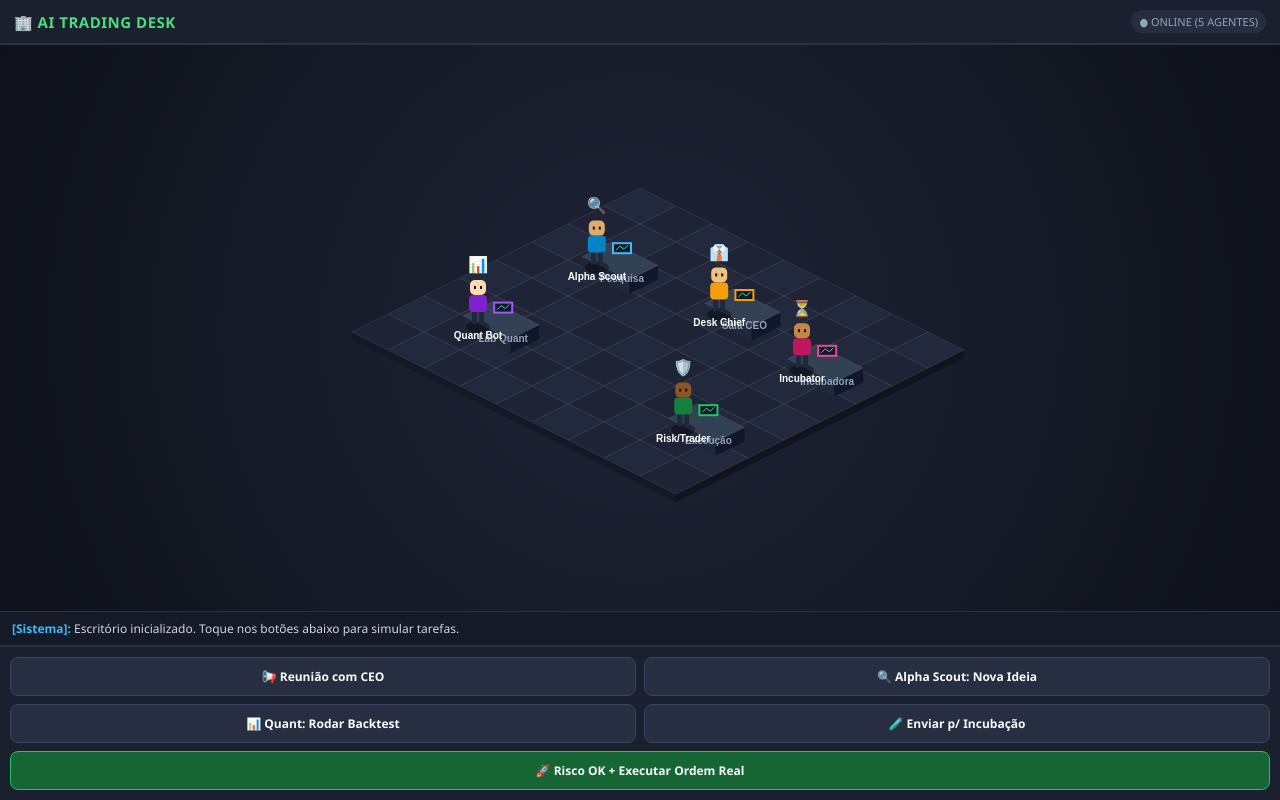
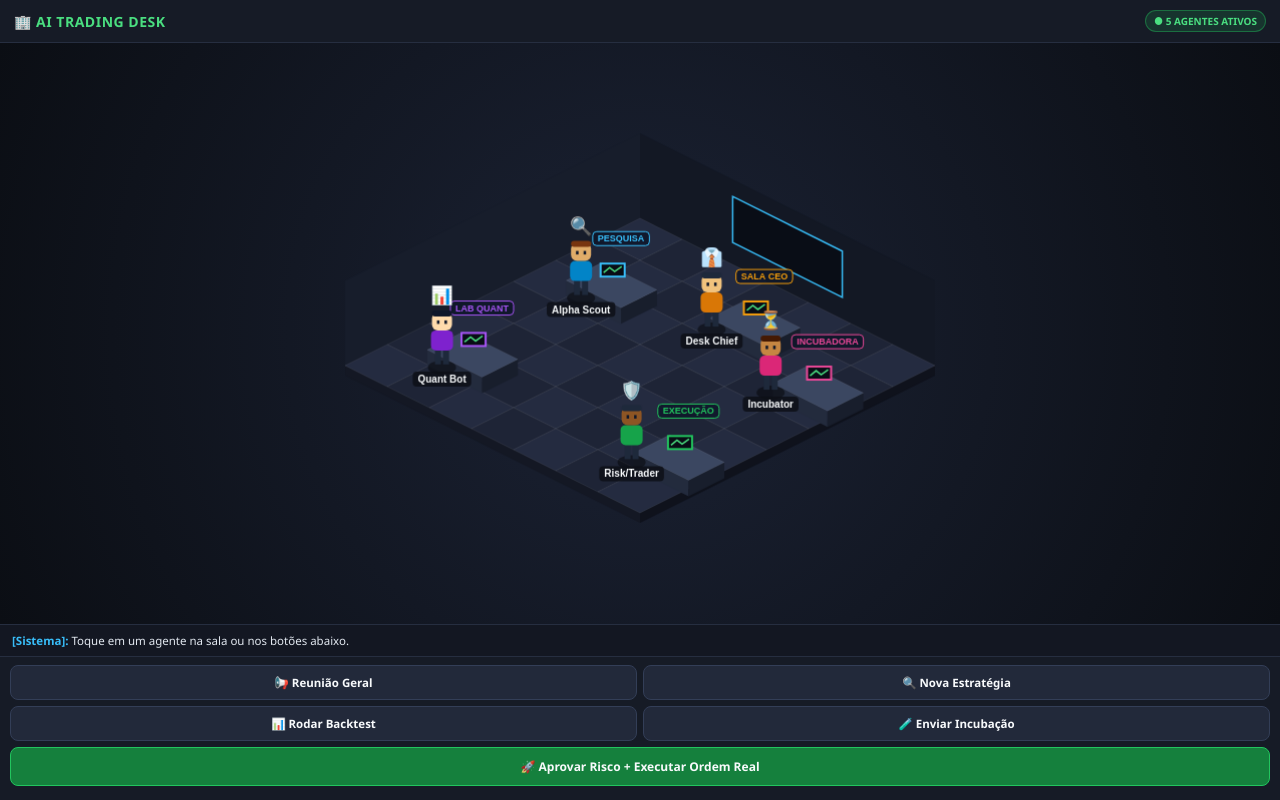
Before and after one commit to odilaoaires-cmd/Escrit-rio-IA, a plain HTML site: page index.html in a window 1280 px wide. Drawn offline with Linux system fonts and the light colour scheme.

Commit message:
Refactor index.html for UI improvements and functionality
Updated styles and layout for improved UI. Adjusted agent commands and added new features for interaction.

```diff
--- a/index.html
+++ b/index.html
@@ -5,26 +5,26 @@
   <meta name="viewport" content="width=device-width, initial-scale=1.0, maximum-scale=1.0, user-scalable=no" />
   <title>AI Trading Desk - Escritório Virtual</title>
   <style>
-    * { box-sizing: border-box; margin: 0; padding: 0; font-family: 'Segoe UI', Tahoma, Geneva, Verdana, sans-serif; }
+    * { box-sizing: border-box; margin: 0; padding: 0; font-family: 'Segoe UI', system-ui, -apple-system, sans-serif; }
     body {
-      background: #12151e;
+      background: #0d1017;
       color: #fff;
       display: flex;
       flex-direction: column;
-      height: 100vh;
+      height: 100dvh;
       overflow: hidden;
     }
     header {
-      background: #1b202e;
+      background: #161b26;
       padding: 10px 14px;
       display: flex;
       justify-content: space-between;
       align-items: center;
-      border-bottom: 2px solid #2b3245;
-      z-index: 10;
+      border-bottom: 1px solid #262e40;
+      flex-shrink: 0;
     }
-    header h1 { font-size: 15px; font-weight: 700; color: #4ade80; letter-spacing: 0.5px; }
-    header span { font-size: 11px; background: #262d40; padding: 4px 8px; border-radius: 12px; color: #94a3b8; }
+    header h1 { font-size: 14px; font-weight: 800; color: #4ade80; letter-spacing: 0.5px; display: flex; align-items: center; gap: 6px; }
+    header span { font-size: 10px; font-weight: 700; background: rgba(34, 197, 94, 0.15); border: 1px solid rgba(34, 197, 94, 0.4); padding: 3px 8px; border-radius: 12px; color: #4ade80; }
 
     #canvas-container {
       flex: 1;
@@ -32,75 +32,77 @@
       display: flex;
       justify-content: center;
       align-items: center;
-      background: radial-gradient(circle at center, #1e2436 0%, #0f121a 100%);
+      background: radial-gradient(circle at center, #1b2234 0%, #0b0e14 100%);
       overflow: hidden;
     }
     canvas {
-      max-width: 100%;
-      max-height: 100%;
+      width: 100%;
+      height: 100%;
+      object-fit: contain;
       touch-action: manipulation;
     }
 
     #log-bar {
-      background: #161a26;
+      background: #131722;
       padding: 8px 12px;
-      font-size: 12px;
-      color: #cbd5e1;
-      border-top: 1px solid #2b3245;
+      font-size: 11.5px;
+      color: #e2e8f0;
+      border-top: 1px solid #262e40;
       white-space: nowrap;
       overflow: hidden;
       text-overflow: ellipsis;
+      flex-shrink: 0;
     }
     #log-bar b { color: #38bdf8; }
 
     #controls {
-      background: #1b202e;
-      padding: 10px;
+      background: #161b26;
+      padding: 8px 10px 14px 10px;
       display: grid;
       grid-template-columns: repeat(2, 1fr);
-      gap: 8px;
-      border-top: 2px solid #2b3245;
-      z-index: 10;
+      gap: 6px;
+      border-top: 1px solid #262e40;
+      flex-shrink: 0;
     }
     button {
-      background: #272e42;
+      background: #22293a;
       color: #f8fafc;
-      border: 1px solid #3b4563;
-      padding: 10px 8px;
+      border: 1px solid #333e57;
+      padding: 9px 6px;
       border-radius: 8px;
-      font-size: 12px;
+      font-size: 11.5px;
       font-weight: 600;
       cursor: pointer;
-      transition: 0.15s;
+      transition: 0.12s;
       display: flex;
       align-items: center;
       justify-content: center;
       gap: 5px;
     }
-    button:active { transform: scale(0.96); background: #3b82f6; }
-    button.full { grid-column: span 2; background: #166534; border-color: #22c55e; }
-    button.full:active { background: #15803d; }
+    button:active { transform: scale(0.96); background: #2563eb; border-color: #60a5fa; }
+    button.full { grid-column: span 2; background: #15803d; border-color: #22c55e; font-size: 12px; padding: 10px; }
+    button.full:active { background: #166534; }
   </style>
 </head>
 <body>
 
   <header>
     <h1>🏢 AI TRADING DESK</h1>
-    <span id="status-badge">● ONLINE (5 AGENTES)</span>
+    <span id="status-badge">● 5 AGENTES ATIVOS</span>
   </header>
 
   <div id="canvas-container">
-    <canvas id="officeCanvas" width="760" height="520"></canvas>
+    <canvas id="officeCanvas" width="620" height="580"></canvas>
   </div>
 
-  <div id="log-bar"><b>[Sistema]:</b> Escritório inicializado. Toque nos botões abaixo para simular tarefas.</div>
+  <div id="log-bar"><b>[Sistema]:</b> Toque em um agente na sala ou nos botões abaixo.</div>
 
   <div id="controls">
-    <button onclick="simularEvento('reuniao')">📢 Reunião com CEO</button>
-    <button onclick="simularEvento('ideia')">🔍 Alpha Scout: Nova Ideia</button>
-    <button onclick="simularEvento('backtest')">📊 Quant: Rodar Backtest</button>
-    <button onclick="simularEvento('incubar')">🧪 Enviar p/ Incubação</button>
-    <button class="full" onclick="simularEvento('operar')">🚀 Risco OK + Executar Ordem Real</button>
+    <button onclick="simularEvento('reuniao')">📢 Reunião Geral</button>
+    <button onclick="simularEvento('ideia')">🔍 Nova Estratégia</button>
+    <button onclick="simularEvento('backtest')">📊 Rodar Backtest</button>
+    <button onclick="simularEvento('incubar')">🧪 Enviar Incubação</button>
+    <button class="full" onclick="simularEvento('operar')">🚀 Aprovar Risco + Executar Ordem Real</button>
   </div>
 
   <script>
@@ -108,30 +110,30 @@
     const ctx = canvas.getContext('2d');
     const logBar = document.getElementById('log-bar');
 
-    // Configuração das mesas (posições na grade isométrica)
+    // Estações bem espaçadas na grade 7x7
     const estacoes = {
-      ceo:       { gx: 4.5, gy: 1.8, nome: 'Sala CEO', cor: '#f59e0b' },
-      scout:     { gx: 1.5, gy: 2.2, nome: 'Pesquisa', cor: '#38bdf8' },
-      quant:     { gx: 1.5, gy: 5.5, nome: 'Lab Quant', cor: '#a855f7' },
-      incubator: { gx: 7.2, gy: 2.2, nome: 'Incubadora', cor: '#ec4899' },
-      trader:    { gx: 7.2, gy: 5.5, nome: 'Execução', cor: '#22c55e' }
+      ceo:       { gx: 3.2, gy: 0.7, nome: 'SALA CEO',   cor: '#f59e0b' },
+      scout:     { gx: 0.6, gy: 1.5, nome: 'PESQUISA',   cor: '#38bdf8' },
+      incubator: { gx: 5.5, gy: 1.5, nome: 'INCUBADORA', cor: '#ec4899' },
+      quant:     { gx: 0.6, gy: 4.8, nome: 'LAB QUANT',  cor: '#a855f7' },
+      trader:    { gx: 5.5, gy: 4.8, nome: 'EXECUÇÃO',   cor: '#22c55e' }
     };
 
-    // Agentes de IA
+    // Agentes posicionados à frente de suas mesas
     const agentes = [
-      { id: 'ceo',       nome: 'Desk Chief',  corRoupa: '#f59e0b', corPele: '#f1c27d', gx: 4.5, gy: 2.3, tx: 4.5, ty: 2.3, fala: 'Monitorando desk...', emoji: '👔', timer: 0 },
-      { id: 'scout',     nome: 'Alpha Scout', corRoupa: '#0284c7', corPele: '#e0ac69', gx: 1.5, gy: 2.7, tx: 1.5, ty: 2.7, fala: 'Buscando indicadores...', emoji: '🔍', timer: 0 },
-      { id: 'quant',     nome: 'Quant Bot',   corRoupa: '#7e22ce', corPele: '#ffdbac', gx: 1.5, gy: 6.0, tx: 1.5, ty: 6.0, fala: 'Aguardando código...', emoji: '📊', timer: 0 },
-      { id: 'incubator', nome: 'Incubator',   corRoupa: '#be185d', corPele: '#c68642', gx: 7.2, gy: 2.7, tx: 7.2, ty: 2.7, fala: '3 robôs em teste...', emoji: '⏳', timer: 0 },
-      { id: 'trader',    nome: 'Risk/Trader', corRoupa: '#15803d', corPele: '#8d5524', gx: 7.2, gy: 6.0, tx: 7.2, ty: 6.0, fala: 'Risco max 2%', emoji: '🛡️', timer: 0 }
+      { id: 'ceo',       nome: 'Desk Chief',  corRoupa: '#d97706', corCabelo: '#1e293b', corPele: '#f1c27d', gx: 3.4, gy: 1.7, tx: 3.4, ty: 1.7, fala: 'Coordenando operações.', emoji: '👔', timer: 0 },
+      { id: 'scout',     nome: 'Alpha Scout', corRoupa: '#0284c7', corCabelo: '#78350f', corPele: '#e0ac69', gx: 1.1, gy: 2.5, tx: 1.1, ty: 2.5, fala: 'Analisando indicadores...', emoji: '🔍', timer: 0 },
+      { id: 'incubator', nome: 'Incubator',   corRoupa: '#db2777', corCabelo: '#451a03', corPele: '#c68642', gx: 5.6, gy: 2.5, tx: 5.6, ty: 2.5, fala: 'Monitorando 3 robôs.', emoji: '⏳', timer: 0 },
+      { id: 'quant',     nome: 'Quant Bot',   corRoupa: '#7e22ce', corCabelo: '#0f172a', corPele: '#ffdbac', gx: 1.1, gy: 5.8, tx: 1.1, ty: 5.8, fala: 'Motor de backtest pronto.', emoji: '📊', timer: 0 },
+      { id: 'trader',    nome: 'Risk/Trader', corRoupa: '#16a34a', corCabelo: '#1e293b', corPele: '#8d5524', gx: 5.6, gy: 5.8, tx: 5.6, ty: 5.8, fala: 'Risco max: 2% por trade.', emoji: '🛡️', timer: 0 }
     ];
 
-    // Converte grade (gx, gy) para coordenadas isométricas na tela
+    // Escala ampliada para preencher bem a tela do celular
     function toIso(gx, gy) {
       const originX = canvas.width / 2;
-      const originY = 120;
-      const tileW = 72;
-      const tileH = 36;
+      const originY = 175;
+      const tileW = 84;
+      const tileH = 42;
       return {
         x: originX + (gx - gy) * (tileW / 2),
         y: originY + (gx + gy) * (tileH / 2)
@@ -142,7 +144,7 @@
       logBar.innerHTML = `<b>[${autor}]:</b> ${texto}`;
     }
 
-    function comandoAgente(id, tx, ty, fala, emoji, duracao = 240) {
+    function comandoAgente(id, tx, ty, fala, emoji, duracao = 260) {
       const ag = agentes.find(a => a.id === id);
       if (!ag) return;
       ag.tx = tx;
@@ -153,127 +155,175 @@
       log(ag.nome, fala);
     }
 
-    // Simulação dos fluxos de trading
     function simularEvento(tipo) {
       if (tipo === 'reuniao') {
-        comandoAgente('ceo', 4.5, 3.5, 'Reunião rápida! Alinhando metas.', '📢', 260);
-        comandoAgente('scout', 3.6, 3.6, 'Indo, chefe!', '🏃', 260);
-        comandoAgente('quant', 3.8, 4.4, 'Levando relatórios.', '📑', 260);
-        comandoAgente('incubator', 5.3, 3.6, 'Na escuta!', '🫡', 260);
-        comandoAgente('trader', 5.2, 4.4, 'Risco controlado.', '🛡️', 260);
+        comandoAgente('ceo', 3.4, 2.7, 'Reunião rápida no centro!', '📢', 280);
+        comandoAgente('scout', 2.4, 3.1, 'Indo, chefe!', '🏃', 280);
+        comandoAgente('quant', 2.5, 4.1, 'Levando relatórios.', '📑', 280);
+        comandoAgente('incubator', 4.4, 3.1, 'Na escuta!', '🫡', 280);
+        comandoAgente('trader', 4.3, 4.1, 'Risco 100% ok.', '🛡️', 280);
       } else if (tipo === 'ideia') {
-        comandoAgente('scout', 1.8, 5.2, 'Achei setup RSI + Volume! Levando ao Quant.', '💡', 300);
+        comandoAgente('scout', 1.3, 4.7, 'Achei setup RSI + Volume! Toma Quant!', '💡', 300);
         setTimeout(() => {
-          comandoAgente('quant', 1.5, 6.0, 'Recebido! Codificando Pine Script...', '💻', 260);
-          comandoAgente('scout', 1.5, 2.7, 'Voltando à pesquisa.', '🔍', 200);
+          comandoAgente('quant', 1.1, 5.8, 'Codificando Pine Script...', '💻', 280);
+          comandoAgente('scout', 1.1, 2.5, 'Voltando a pesquisar.', '🔍', 200);
         }, 2800);
       } else if (tipo === 'backtest') {
-        comandoAgente('quant', 1.5, 6.0, 'Backtest: Winrate 64% | Profit Factor 1.85!', '📈', 300);
+        comandoAgente('quant', 1.1, 5.8, 'Backtest: 64% Acerto | PF 1.85!', '📈', 300);
       } else if (tipo === 'incubar') {
-        comandoAgente('quant', 6.5, 2.7, 'Enviando estratégia aprovada p/ Incubação!', '📦', 300);
+        comandoAgente('quant', 4.8, 2.6, 'Estratégia aprovada p/ Incubadora!', '📦', 300);
         setTimeout(() => {
-          comandoAgente('incubator', 7.2, 2.7, 'Congelada! Testando 30 dias ao vivo.', '🧪', 280);
-          comandoAgente('quant', 1.5, 6.0, 'Pronto para próximo teste.', '✅', 200);
+          comandoAgente('incubator', 5.6, 2.5, 'Congelada! Testando 30 dias.', '🧪', 280);
+          comandoAgente('quant', 1.1, 5.8, 'Pronto p/ próximo teste.', '✅', 200);
         }, 2800);
       } else if (tipo === 'operar') {
-        comandoAgente('incubator', 6.8, 5.4, 'Incubação 100% aprovada!', '🏆', 260);
+        comandoAgente('incubator', 5.2, 4.8, 'Incubação aprovada! Pode operar!', '🏆', 260);
         setTimeout(() => {
-          comandoAgente('trader', 7.2, 6.0, 'Risco 1.5% OK! Webhook enviado p/ corretora!', '🚀', 320);
-          comandoAgente('ceo', 4.5, 2.3, 'Excelente execução, equipe!', '💰', 280);
-          comandoAgente('incubator', 7.2, 2.7, 'Monitorando próximos.', '⏳', 200);
+          comandoAgente('trader', 5.6, 5.8, 'Risco 1.5% OK! Ordem enviada!', '🚀', 320);
+          comandoAgente('ceo', 3.4, 1.7, 'Excelente lucro, equipe!', '💰', 280);
+          comandoAgente('incubator', 5.6, 2.5, 'Monitorando próximos.', '⏳', 200);
         }, 2500);
       }
     }
 
-    // Desenha um bloco isométrico (chão ou mesa)
+    // Toque direto no avatar na tela
+    canvas.addEventListener('click', (e) => {
+      const rect = canvas.getBoundingClientRect();
+      const scaleX = canvas.width / rect.width;
+      const scaleY = canvas.height / rect.height;
+      const clickX = (e.clientX - rect.left) * scaleX;
+      const clickY = (e.clientY - rect.top) * scaleY;
+
+      agentes.forEach(ag => {
+        const pos = toIso(ag.gx, ag.gy);
+        if (Math.abs(clickX - pos.x) < 28 && Math.abs(clickY - (pos.y - 25)) < 38) {
+          ag.timer = 220;
+          log(ag.nome, ag.fala);
+        }
+      });
+    });
+
     function drawIsoTile(gx, gy, w, d, h, colorTop, colorLeft, colorRight) {
       const p1 = toIso(gx, gy);
       const p2 = toIso(gx + w, gy);
       const p3 = toIso(gx + w, gy + d);
       const p4 = toIso(gx, gy + d);
 
-      // Lado esquerdo
       ctx.fillStyle = colorLeft;
       ctx.beginPath();
-      ctx.moveTo(p4.x, p4.y);
-      ctx.lineTo(p3.x, p3.y);
-      ctx.lineTo(p3.x, p3.y + h);
-      ctx.lineTo(p4.x, p4.y + h);
-      ctx.closePath();
-      ctx.fill();
+      ctx.moveTo(p4.x, p4.y); ctx.lineTo(p3.x, p3.y);
+      ctx.lineTo(p3.x, p3.y + h); ctx.lineTo(p4.x, p4.y + h);
+      ctx.closePath(); ctx.fill();
 
-      // Lado direito
       ctx.fillStyle = colorRight;
       ctx.beginPath();
-      ctx.moveTo(p3.x, p3.y);
-      ctx.lineTo(p2.x, p2.y);
-      ctx.lineTo(p2.x, p2.y + h);
-      ctx.lineTo(p3.x, p3.y + h);
-      ctx.closePath();
-      ctx.fill();
+      ctx.moveTo(p3.x, p3.y); ctx.lineTo(p2.x, p2.y);
+      ctx.lineTo(p2.x, p2.y + h); ctx.lineTo(p3.x, p3.y + h);
+      ctx.closePath(); ctx.fill();
 
-      // Topo
       ctx.fillStyle = colorTop;
       ctx.beginPath();
-      ctx.moveTo(p1.x, p1.y);
-      ctx.lineTo(p2.x, p2.y);
-      ctx.lineTo(p3.x, p3.y);
-      ctx.lineTo(p4.x, p4.y);
-      ctx.closePath();
-      ctx.fill();
-      ctx.strokeStyle = 'rgba(255,255,255,0.08)';
+      ctx.moveTo(p1.x, p1.y); ctx.lineTo(p2.x, p2.y);
+      ctx.lineTo(p3.x, p3.y); ctx.lineTo(p4.x, p4.y);
+      ctx.closePath(); ctx.fill();
+      ctx.strokeStyle = 'rgba(255,255,255,0.07)';
       ctx.stroke();
     }
 
-    // Desenha o piso do escritório (9x8)
+    // Paredes estilo Habbo ao fundo
+    function drawWalls() {
+      const wallH = 85;
+      const topCorner = toIso(0, 0);
+      const leftCorner = toIso(0, 7);
+      const rightCorner = toIso(7, 0);
+
+      // Parede Esquerda
+      ctx.fillStyle = '#171d2b';
+      ctx.beginPath();
+      ctx.moveTo(leftCorner.x, leftCorner.y);
+      ctx.lineTo(topCorner.x, topCorner.y);
+      ctx.lineTo(topCorner.x, topCorner.y - wallH);
+      ctx.lineTo(leftCorner.x, leftCorner.y - wallH);
+      ctx.closePath(); ctx.fill();
+
+      // Parede Direita
+      ctx.fillStyle = '#131824';
+      ctx.beginPath();
+      ctx.moveTo(topCorner.x, topCorner.y);
+      ctx.lineTo(rightCorner.x, rightCorner.y);
+      ctx.lineTo(rightCorner.x, rightCorner.y - wallH);
+      ctx.lineTo(topCorner.x, topCorner.y - wallH);
+      ctx.closePath(); ctx.fill();
+
+      // Painel de mercado na parede direita
+      const pPainel1 = toIso(2.2, 0);
+      const pPainel2 = toIso(4.8, 0);
+      ctx.fillStyle = '#090d16';
+      ctx.beginPath();
+      ctx.moveTo(pPainel1.x, pPainel1.y - 22);
+      ctx.lineTo(pPainel2.x, pPainel2.y - 22);
+      ctx.lineTo(pPainel2.x, pPainel2.y - 68);
+      ctx.lineTo(pPainel1.x, pPainel1.y - 68);
+      ctx.closePath(); ctx.fill();
+      ctx.strokeStyle = '#38bdf8';
+      ctx.lineWidth = 1.5;
+      ctx.stroke();
+      ctx.lineWidth = 1;
+    }
+
     function drawFloor() {
-      for (let x = 0; x < 9; x++) {
-        for (let y = 0; y < 8; y++) {
+      for (let x = 0; x < 7; x++) {
+        for (let y = 0; y < 7; y++) {
           const isAlt = (x + y) % 2 === 0;
-          drawIsoTile(
-            x, y, 1, 1, 8,
-            isAlt ? '#23293d' : '#1e2436',
-            '#151926',
-            '#11141f'
-          );
+          drawIsoTile(x, y, 1, 1, 10, isAlt ? '#242b40' : '#1e2436', '#141824', '#0f121c');
         }
       }
     }
 
-    // Desenha mesas e monitores
     function drawFurniture() {
       Object.values(estacoes).forEach(est => {
-        drawIsoTile(est.gx - 0.4, est.gy - 0.3, 1.3, 0.8, 14, '#334155', '#1e293b', '#0f172a');
-        // Monitor brilhante
-        const pos = toIso(est.gx + 0.2, est.gy);
+        // Mesa
+        drawIsoTile(est.gx, est.gy, 1.3, 0.85, 16, '#3b4761', '#232b3d', '#181e2c');
+
+        const pos = toIso(est.gx + 0.65, est.gy + 0.4);
+        // Monitor
         ctx.fillStyle = est.cor;
-        ctx.fillRect(pos.x - 10, pos.y - 16, 20, 12);
-        ctx.fillStyle = '#0f172a';
-        ctx.fillRect(pos.x - 8, pos.y - 14, 16, 8);
-        // Linha de gráfico no monitor
+        ctx.fillRect(pos.x - 13, pos.y - 22, 26, 15);
+        ctx.fillStyle = '#090d16';
+        ctx.fillRect(pos.x - 11, pos.y - 20, 22, 11);
+
+        // Gráfico verde na tela
         ctx.strokeStyle = '#4ade80';
+        ctx.lineWidth = 1.5;
         ctx.beginPath();
-        ctx.moveTo(pos.x - 6, pos.y - 8);
-        ctx.lineTo(pos.x - 2, pos.y - 12);
-        ctx.lineTo(pos.x + 2, pos.y - 9);
-        ctx.lineTo(pos.x + 6, pos.y - 13);
+        ctx.moveTo(pos.x - 9, pos.y - 12);
+        ctx.lineTo(pos.x - 3, pos.y - 17);
+        ctx.lineTo(pos.x + 2, pos.y - 13);
+        ctx.lineTo(pos.x + 9, pos.y - 18);
+        ctx.stroke();
+        ctx.lineWidth = 1;
+
+        // Placa da estação bem posicionada no canto da mesa (sem bater no avatar)
+        const placaPos = toIso(est.gx + 0.3, est.gy - 0.15);
+        ctx.font = 'bold 9px sans-serif';
+        const w = ctx.measureText(est.nome).width + 10;
+        ctx.fillStyle = 'rgba(15, 23, 42, 0.85)';
+        ctx.beginPath();
+        ctx.roundRect(placaPos.x - w / 2, placaPos.y - 34, w, 14, 4);
+        ctx.fill();
+        ctx.strokeStyle = est.cor;
         ctx.stroke();
 
-        // Etiqueta da estação
-        ctx.fillStyle = '#94a3b8';
-        ctx.font = 'bold 10px sans-serif';
+        ctx.fillStyle = est.cor;
         ctx.textAlign = 'center';
-        ctx.fillText(est.nome, pos.x, pos.y + 24);
+        ctx.fillText(est.nome, placaPos.x, placaPos.y - 24);
       });
     }
 
-    // Desenha os avatares estilo Habbo
     function drawAgents(bounce) {
-      // Ordena por profundidade (gy + gx) para sobreposição correta
       const sorted = [...agentes].sort((a, b) => (a.gx + a.gy) - (b.gx + b.gy));
 
       sorted.forEach(ag => {
-        // Movimentação suave até o alvo
         const dx = ag.tx - ag.gx;
         const dy = ag.ty - ag.gy;
         const dist = Math.hypot(dx, dy);
@@ -287,74 +337,87 @@
         if (ag.timer > 0) ag.timer--;
 
         const pos = toIso(ag.gx, ag.gy);
-        const step = andando ? Math.sin(bounce * 0.25) * 3 : 0;
+        const step = andando ? Math.sin(bounce * 0.25) * 3.5 : 0;
 
-        // Sombra no chão
-        ctx.fillStyle = 'rgba(0,0,0,0.4)';
+        // Sombra
+        ctx.fillStyle = 'rgba(0,0,0,0.45)';
         ctx.beginPath();
-        ctx.ellipse(pos.x, pos.y + 4, 12, 6, 0, 0, Math.PI * 2);
+        ctx.ellipse(pos.x, pos.y + 4, 14, 7, 0, 0, Math.PI * 2);
         ctx.fill();
 
         // Pernas
         ctx.fillStyle = '#1e293b';
-        ctx.fillRect(pos.x - 6, pos.y - 12 + step, 5, 13);
-        ctx.fillRect(pos.x + 1, pos.y - 12 - step, 5, 13);
+        ctx.fillRect(pos.x - 7, pos.y - 14 + step, 6, 15);
+        ctx.fillRect(pos.x + 1, pos.y - 14 - step, 6, 15);
 
-        // Tronco (camisa colorida)
+        // Corpo
         ctx.fillStyle = ag.corRoupa;
         ctx.beginPath();
-        ctx.roundRect(pos.x - 9, pos.y - 28, 18, 17, 4);
+        ctx.roundRect(pos.x - 11, pos.y - 33, 22, 20, 5);
         ctx.fill();
 
-        // Cabeça estilo pixel/Habbo
+        // Cabeça
         ctx.fillStyle = ag.corPele;
         ctx.beginPath();
-        ctx.roundRect(pos.x - 8, pos.y - 43, 16, 15, 5);
+        ctx.roundRect(pos.x - 10, pos.y - 51, 20, 18, 6);
+        ctx.fill();
+
+        // Cabelo
+        ctx.fillStyle = ag.corCabelo;
+        ctx.beginPath();
+        ctx.roundRect(pos.x - 10, pos.y - 53, 20, 6, 3);
         ctx.fill();
 
         // Olhos
         ctx.fillStyle = '#0f172a';
-        ctx.fillRect(pos.x - 4, pos.y - 37, 2, 3);
-        ctx.fillRect(pos.x + 2, pos.y - 37, 2, 3);
+        ctx.fillRect(pos.x - 5, pos.y - 43, 2.5, 3.5);
+        ctx.fillRect(pos.x + 2.5, pos.y - 43, 2.5, 3.5);
 
-        // Nome abaixo do avatar
-        ctx.fillStyle = '#fff';
+        // Etiqueta com fundo escuro abaixo do avatar (legibilidade perfeita)
         ctx.font = 'bold 10px sans-serif';
+        const nameW = ctx.measureText(ag.nome).width + 10;
+        ctx.fillStyle = 'rgba(13, 16, 23, 0.85)';
+        ctx.beginPath();
+        ctx.roundRect(pos.x - nameW / 2, pos.y + 8, nameW, 15, 4);
+        ctx.fill();
+
+        ctx.fillStyle = '#f8fafc';
         ctx.textAlign = 'center';
-        ctx.fillText(ag.nome, pos.x, pos.y + 16);
+        ctx.fillText(ag.nome, pos.x, pos.y + 19);
 
-        // Emoji flutuante acima da cabeça
+        // Emoji flutuante
         const floatY = Math.sin(bounce * 0.08) * 3;
-        ctx.font = '16px sans-serif';
-        ctx.fillText(ag.emoji, pos.x, pos.y - 50 + floatY);
+        ctx.font = '18px sans-serif';
+        ctx.fillText(ag.emoji, pos.x, pos.y - 59 + floatY);
 
-        // Balão de fala quando ativo
+        // Balão de fala
         if (ag.timer > 0) {
-          ctx.font = '11px sans-serif';
-          const textW = ctx.measureText(ag.fala).width + 14;
-          const bx = pos.x - textW / 2;
-          const by = pos.y - 84 + floatY;
+          ctx.font = 'bold 11px sans-serif';
+          const textW = ctx.measureText(ag.fala).width + 16;
+          let bx = pos.x - textW / 2;
+          // Evita que o balão saia fora da tela nas bordas
+          if (bx < 8) bx = 8;
+          if (bx + textW > canvas.width - 8) bx = canvas.width - textW - 8;
+          const by = pos.y - 96 + floatY;
 
-          ctx.fillStyle = 'rgba(255, 255, 255, 0.95)';
+          ctx.fillStyle = '#ffffff';
           ctx.beginPath();
-          ctx.roundRect(bx, by, textW, 20, 6);
+          ctx.roundRect(bx, by, textW, 22, 7);
           ctx.fill();
 
           ctx.fillStyle = '#0f172a';
-          ctx.fillText(ag.fala, pos.x, by + 14);
+          ctx.fillText(ag.fala, bx + textW / 2, by + 15);
         }
       });
     }
 
-    // Permite controlar o escritório via parâmetros de URL (para integração futura com n8n/Grok)
-    // Ex: ?agente=quant&fala=Lucro+de+5%&emoji=🚀
     function lerComandoURL() {
       const params = new URLSearchParams(window.location.search);
       const ag = params.get('agente');
       const fala = params.get('fala');
       const emoji = params.get('emoji') || '⚡';
       if (ag && estacoes[ag]) {
-        comandoAgente(ag, estacoes[ag].gx, estacoes[ag].gy + 0.5, fala || 'Tarefa recebida!', emoji, 400);
+        comandoAgente(ag, estacoes[ag].gx + 0.5, estacoes[ag].gy + 1.0, fala || 'Tarefa recebida!', emoji, 400);
       }
     }
 
@@ -362,6 +425,7 @@
     function loop() {
       frame++;
       ctx.clearRect(0, 0, canvas.width, canvas.height);
+      drawWalls();
       drawFloor();
       drawFurniture();
       drawAgents(frame);
```
